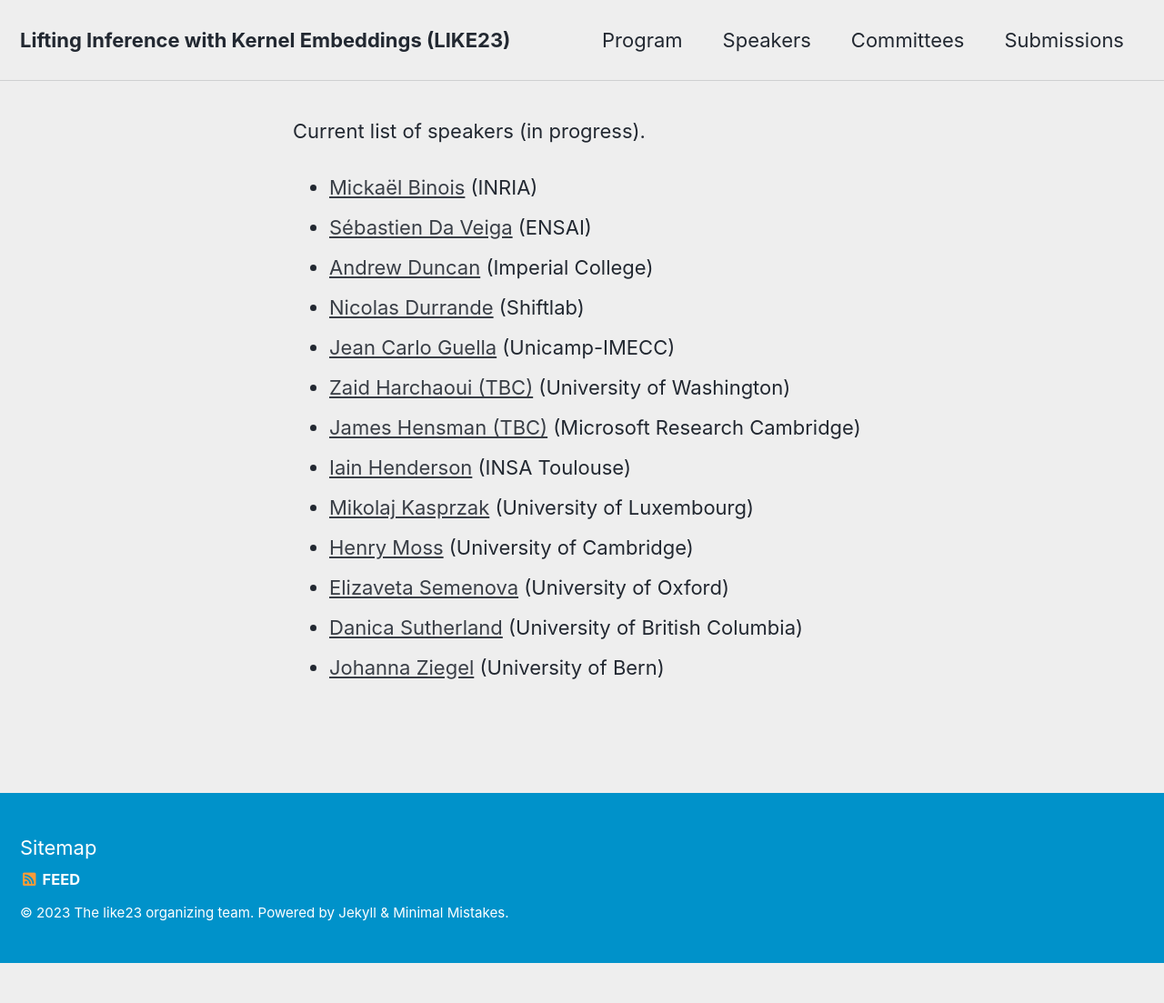
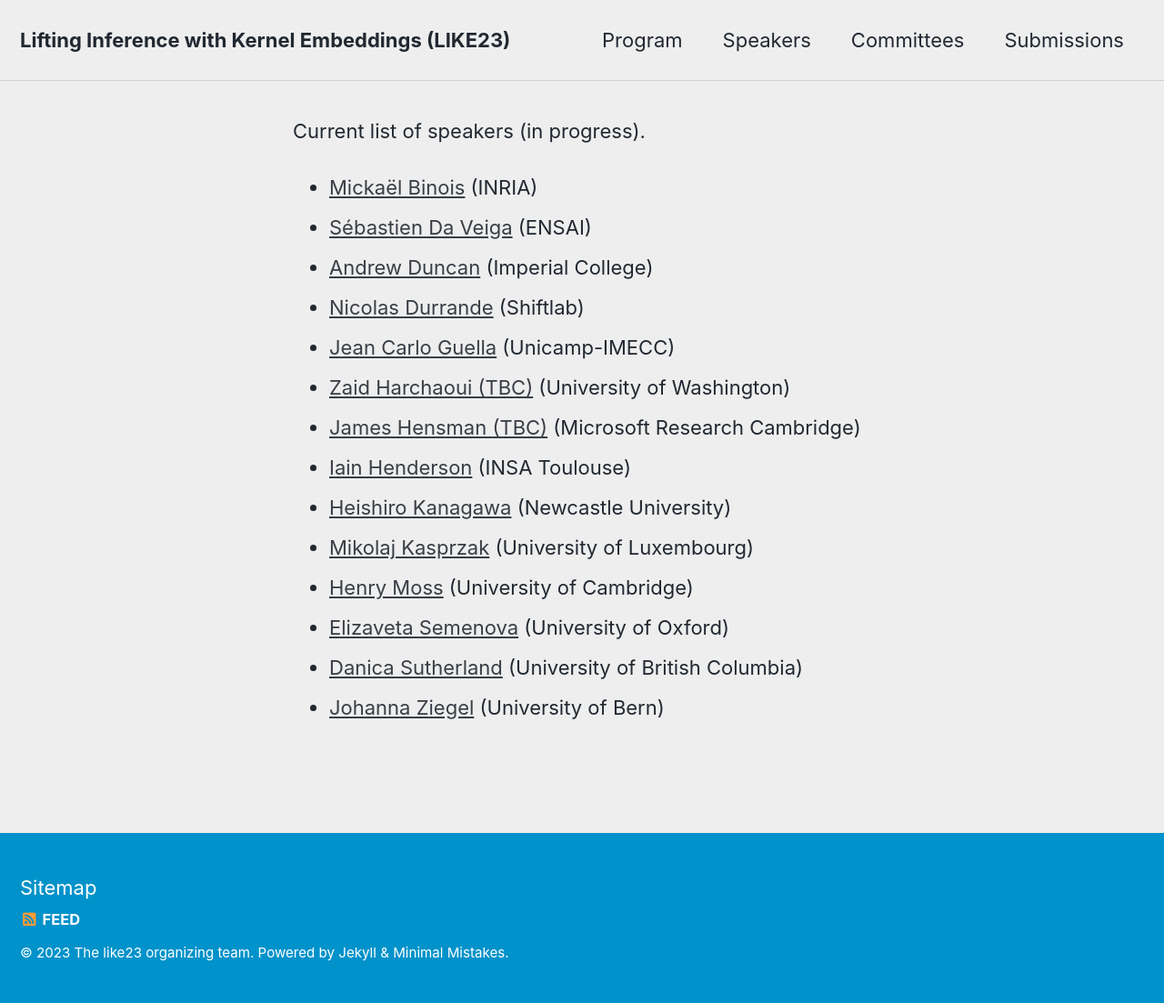
Before and after one commit to LIKE23-Bern/LIKE23-Bern.github.io, a Jekyll site: the page built from _pages/speakers.md, in a window 1280 px wide. Shown: the whole page at 91% size. Built offline with Jekyll 4.4.1, drawn with Linux system fonts in a browser that asks for light colours; cached includes are drawn as plain includes; before the commit the page ends 1059 px from its top, so only the background shows below that.

Commit message:
Update speakers.md

```diff
--- a/_pages/speakers.md
+++ b/_pages/speakers.md
@@ -15,6 +15,7 @@ Current list of speakers (in progress).
   * [Zaid Harchaoui (TBC)](https://faculty.washington.edu/zaid/) (University of Washington)
   * [James Hensman (TBC)](https://scholar.google.com/citations?user=l8dX3ssAAAAJ&hl=en) (Microsoft Research Cambridge)
   * [Iain Henderson](https://www.math.insa-toulouse.fr/fr/le-gmm/annuaire_des_enseignants.html) (INSA Toulouse)
+  * [Heishiro Kanagawa](https://noukoudashisoup.github.io/) (Newcastle University)
   * [Mikolaj Kasprzak](https://www.mikolajkasprzak.com/) (University of Luxembourg)
   * [Henry Moss](https://henrymoss.github.io/) (University of Cambridge)
   * [Elizaveta Semenova](https://www.elizaveta-semenova.com/) (University of Oxford)
```
